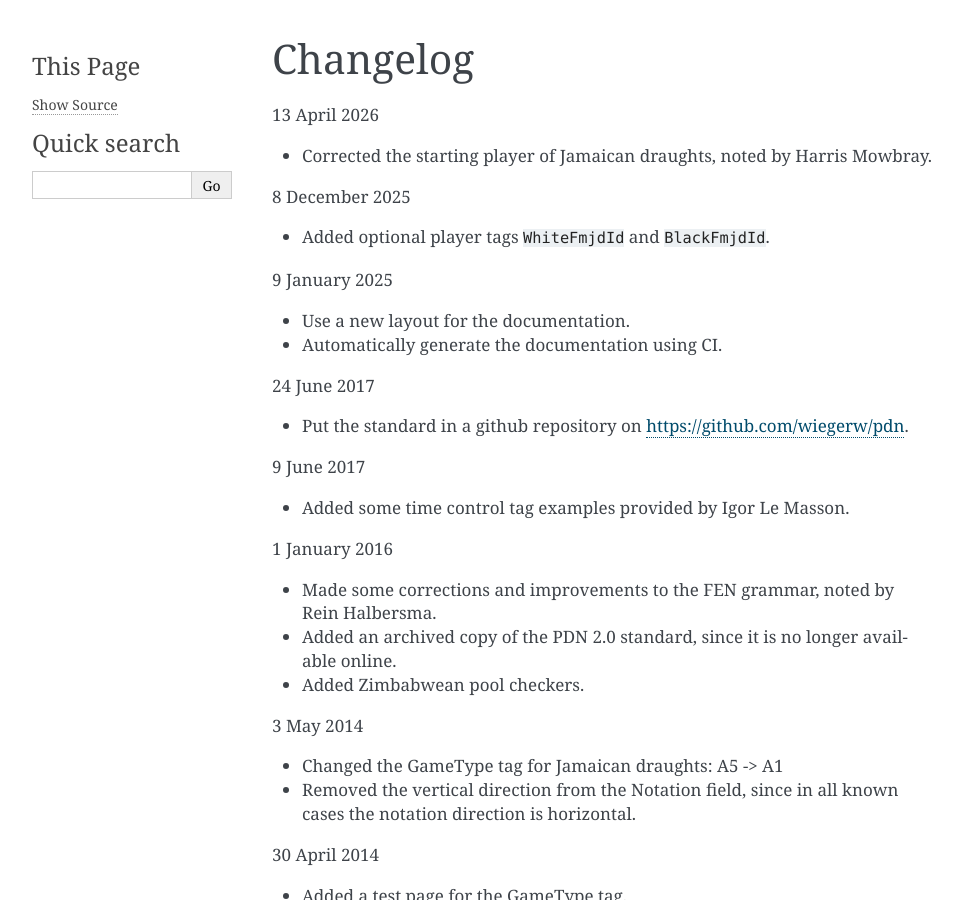
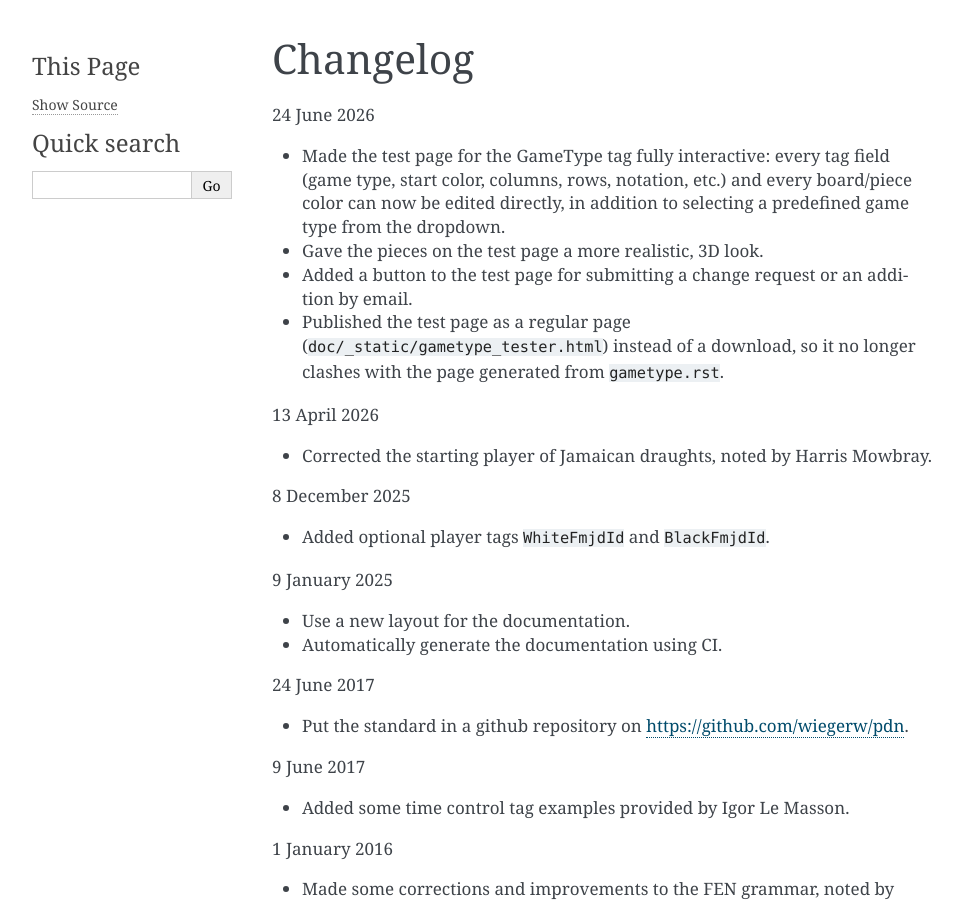
Before and after one commit to wiegerw/pdn, a Sphinx documentation site: the page built from doc/changelog.rst, in a window 1280 px wide and 900 px high. Shown: the whole window, without its empty margins (148-1109 px from the left). Built offline with Sphinx 7.4.7, drawn with Linux system fonts in a browser that asks for light colours.

Commit message:
Add a changelog entry for the GameType tester improvements
Co-Authored-By: Claude Sonnet 4.6 <noreply@anthropic.com>

```diff
--- a/doc/changelog.rst
+++ b/doc/changelog.rst
@@ -1,6 +1,22 @@
 =========
 Changelog
 =========
+
+24 June 2026
+
+* Made the test page for the GameType tag fully interactive: every tag
+  field (game type, start color, columns, rows, notation, etc.) and every
+  board/piece color can now be edited directly, in addition to selecting
+  a predefined game type from the dropdown.
+
+* Gave the pieces on the test page a more realistic, 3D look.
+
+* Added a button to the test page for submitting a change request or an
+  addition by email.
+
+* Published the test page as a regular page
+  (``doc/_static/gametype_tester.html``) instead of a download, so it no
+  longer clashes with the page generated from ``gametype.rst``.
 
 13 April 2026
 
```
